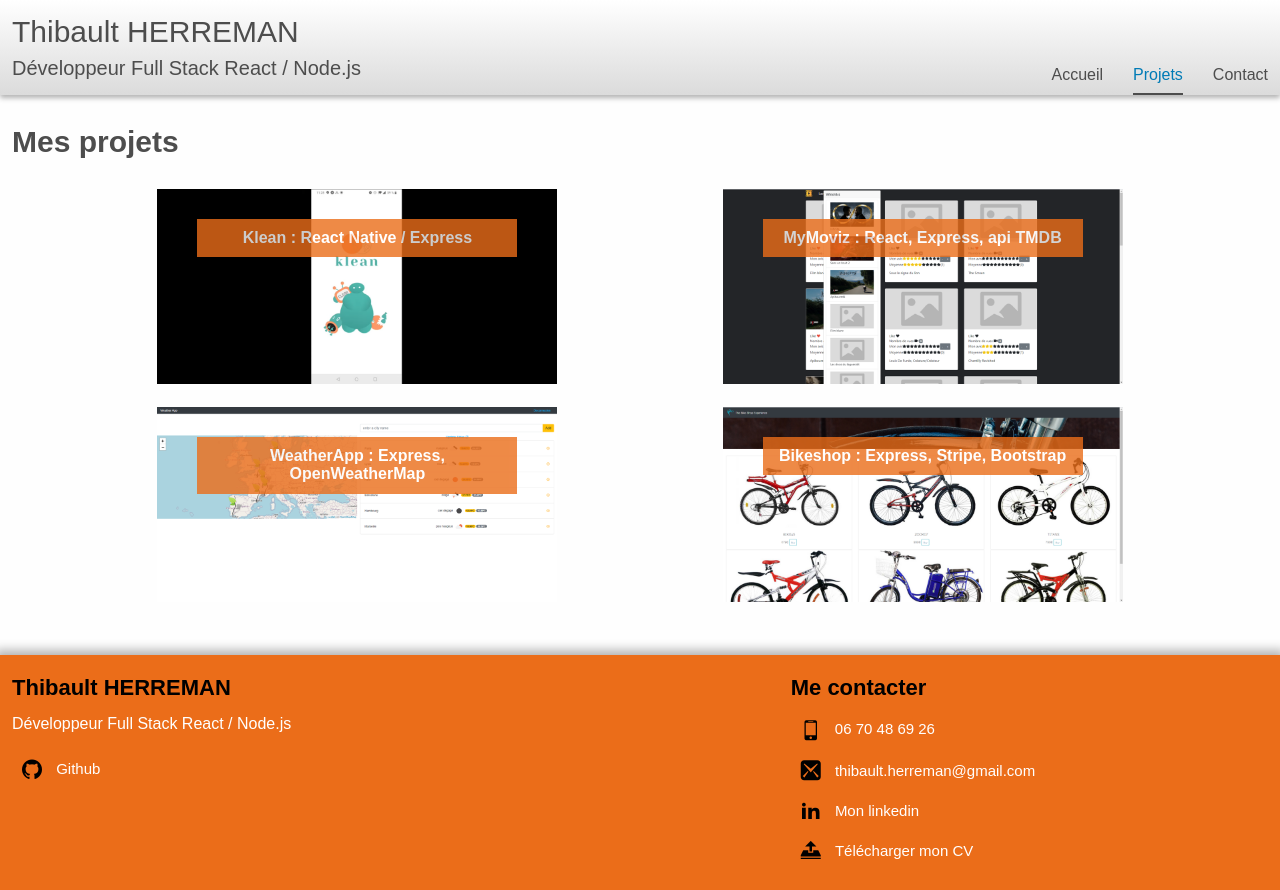
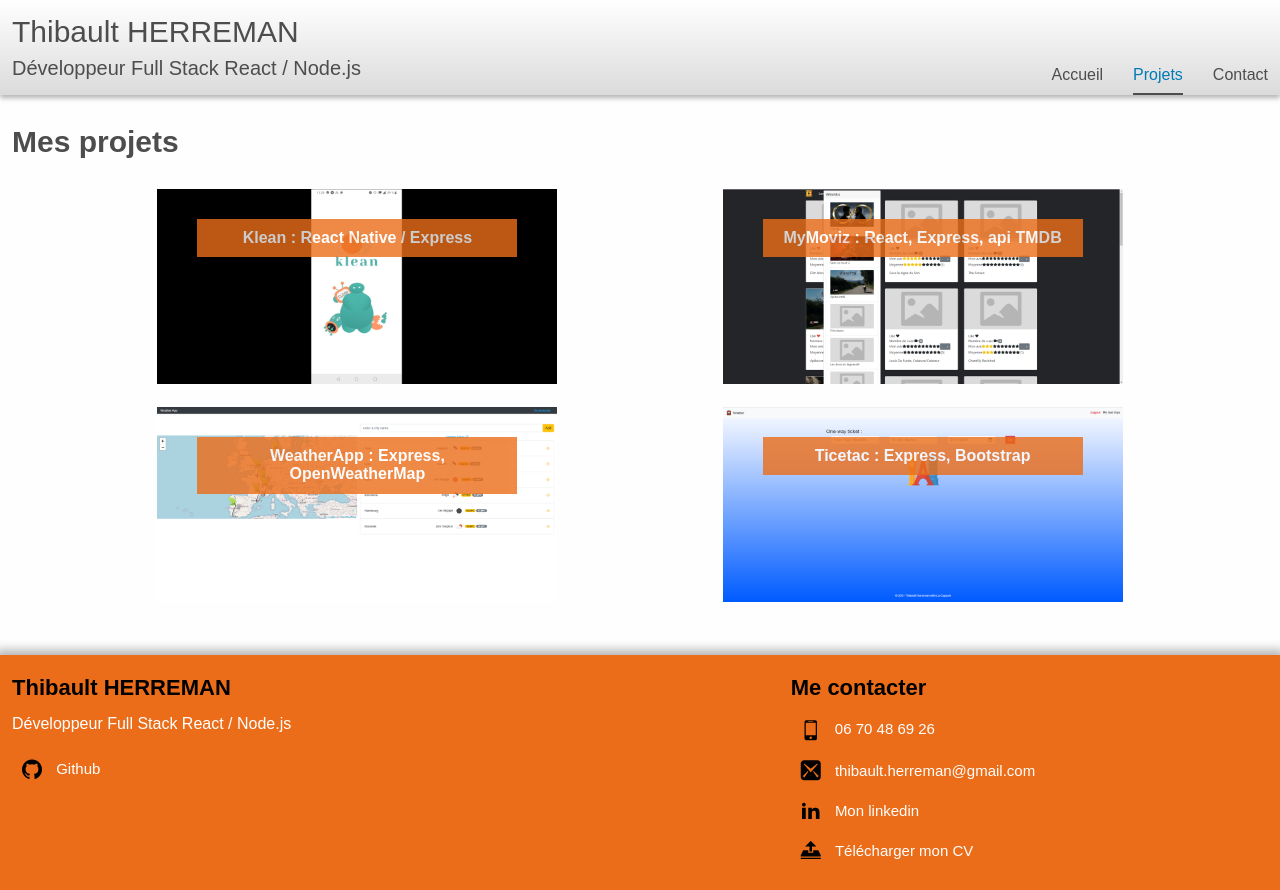
Before and after one commit to thibault-herreman/portfolio, a Next.js app: page /projets in a window 1280 px wide. Built offline with nearby package versions, Linux system fonts and the light colour scheme.

Commit message:
push ticetac projet

```diff
--- a/pages/projets.js
+++ b/pages/projets.js
@@ -84,18 +84,18 @@ export default function Projets() {
 
                         <li className="listReferences__block">
 
-                            <a href="https://mymoviz-thibault-herreman.herokuapp.com/" rel="noreferrer" target="_blank">
+                            <a href="https://ticetac-thibault-herreman.herokuapp.com/" rel="noreferrer" target="_blank">
 
                                 <Image
-                                    alt="Bikeshop"
-                                    src="/images/bikeshop.png"
+                                    alt="Ticetac"
+                                    src="/images/ticetac.png"
                                     width={400}
                                     height={195}
                                 />
 
                                 <div className="listReferences__overlay"></div>
 
-                                <p className="listReferences__desc">Bikeshop : Express, Stripe, Bootstrap</p>
+                                <p className="listReferences__desc">Ticetac : Express, Bootstrap</p>
 
                                 <p className="listReferences__voir">Voir le projet sur Heroku</p>
 
```
Also changed, not shown: public/images/ticetac.png (added).
